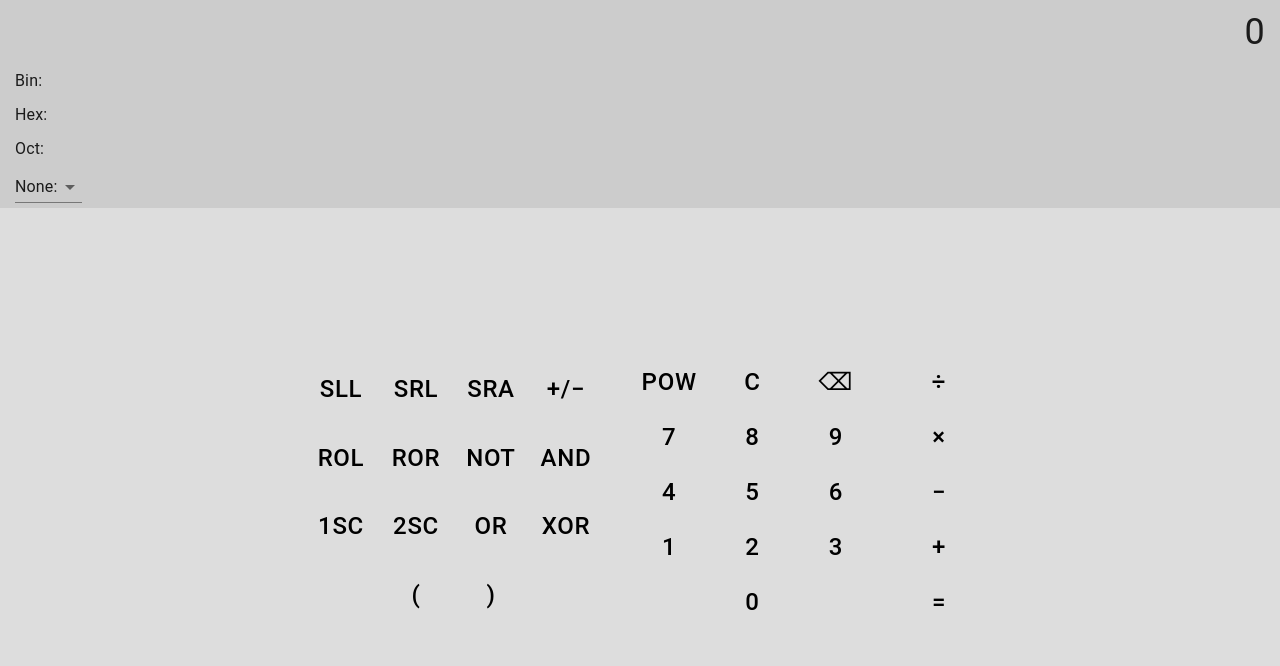
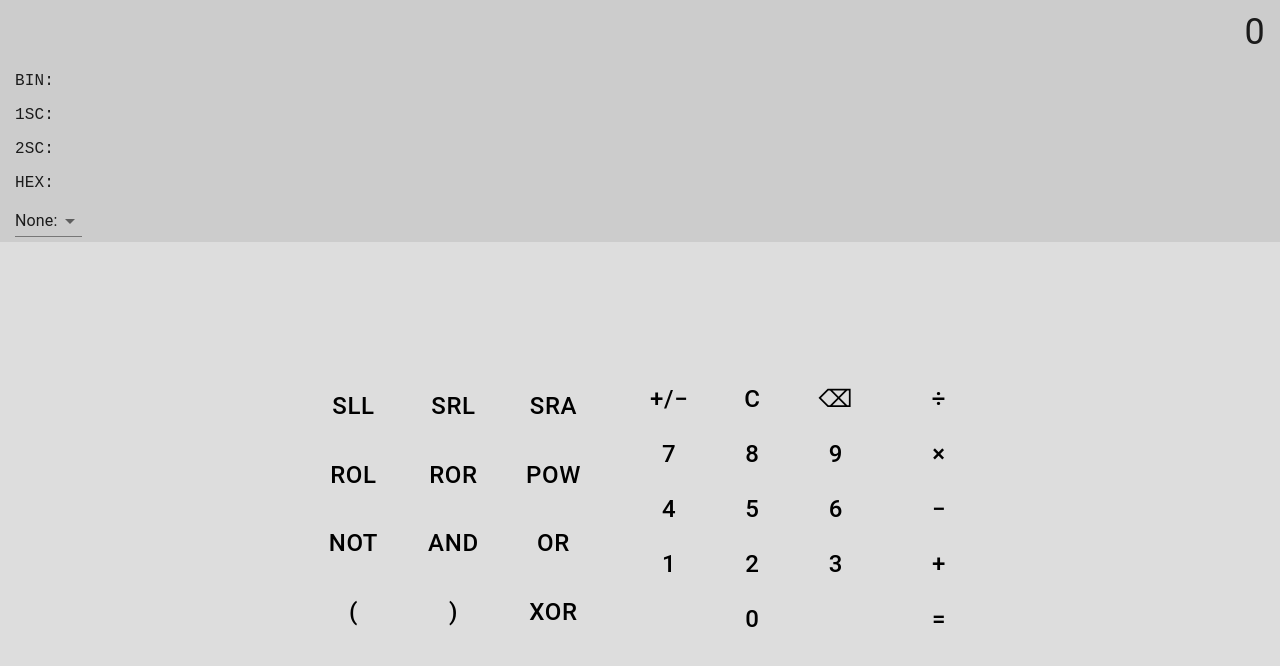
Before and after one commit to eggroll-bot/programmers-calculator, a React (Create React App) app: page / in a window 1280 px wide. Shown: the top 666 px of the page. Built offline with nearby package versions, Linux system fonts and the light colour scheme.

Commit message:
Cleaned up TO-DOs, organized buttons, added 1SC and 2SC to secondary display

```diff
--- a/public/electron.js
+++ b/public/electron.js
@@ -6,7 +6,7 @@ function createWindow () {
 	const mainWindow = new BrowserWindow( {
 		title: "Programmer's Calculator",
 		width: isDev ? 1050 : 750,
-		height: 550,
+		height: 600,
 		resizable: false,
 		webPreferences: {
 			preload: path.join( __dirname, "preload.js" )
--- a/src/components/MainScreen.js
+++ b/src/components/MainScreen.js
@@ -20,7 +20,7 @@ function MainScreen( ) {
 				<div style={ { flex: 1, padding: "30px" } }>
 					<Grid container justify="center" spacing={ 3 } style={ { alignItems: "center", height: "100%" } }>
 						<Grid item>
-							<ButtonPad fontSize="24px" height="275px" operations={ advancedOperationPad } width="300px" xs={ 3 } />
+							<ButtonPad fontSize="24px" height="275px" operations={ advancedOperationPad } width="300px" xs={ 4 } />
 						</Grid>
 
 						<Grid item>
--- a/src/components/SecondaryDisplay.js
+++ b/src/components/SecondaryDisplay.js
@@ -3,21 +3,25 @@ import { MenuItem, Paper, Select, Typography } from "@material-ui/core";
 import PropTypes from "prop-types";
 
 // TO-DO: Finish base selection dropdown menu.
-// TO-DO: Finish converting from primary display (decimal) to the below bases.
+// TO-DO: Finish converting from primary display (decimal) to the below bases. Secondary display should convert the last number it finds. BIN is unsigned binary with negative sign prepended if negative.
 
 function SecondaryDisplay( props ) {
 	return (
 		<Paper square elevation={ 0 } style={ { textAlign: "left", width: props.width } }>
-			<Typography style={ { fontSize: "16px", height: props.height, overflowX: "auto", padding: "5px 15px" } }>
-				Bin:
+			<Typography style={ { fontFamily: "monospace", fontSize: "16px", height: props.height, overflowX: "auto", padding: "5px 15px" } }>
+				BIN:&emsp;&emsp;&emsp;&emsp;&emsp;
 			</Typography>
 
-			<Typography style={ { fontSize: "16px", height: props.height, overflowX: "auto", padding: "5px 15px" } }>
-				Hex:
+			<Typography style={ { fontFamily: "monospace", fontSize: "16px", height: props.height, overflowX: "auto", padding: "5px 15px" } }>
+				1SC:&emsp;&emsp;&emsp;&emsp;&emsp;
 			</Typography>
 
-			<Typography style={ { fontSize: "16px", height: props.height, overflowX: "auto", padding: "5px 15px" } }>
-				Oct:
+			<Typography style={ { fontFamily: "monospace", fontSize: "16px", height: props.height, overflowX: "auto", padding: "5px 15px" } }>
+				2SC:&emsp;&emsp;&emsp;&emsp;&emsp;
+			</Typography>
+
+			<Typography style={ { fontFamily: "monospace", fontSize: "16px", height: props.height, overflowX: "auto", padding: "5px 15px" } }>
+				HEX:&emsp;&emsp;&emsp;&emsp;&emsp;
 			</Typography>
 
 			<div style={ { padding: "5px 15px" } }>
--- a/src/util/advanced-operation-pad.js
+++ b/src/util/advanced-operation-pad.js
@@ -1,8 +1,6 @@
 import displayOperation from "./display-operation";
 
-// TO-DO: Finish +/-, 1SC, and 2SC.
-// TO-DO: For +/-, 1SC, and 2SC, if the display contains operators, make an error show up saying that the display cannot contain operators.
-// TO-DO: Finish NOT.
+// TO-DO: Finish POW and NOT.
 
 export default [
 	{
@@ -18,16 +16,16 @@ export default [
 		onClick: displayOperation.appendOperation
 	},
 	{
-		text: "+/−",
-		onClick: ( ) => { }
-	},
-	{
 		text: "ROL",
 		onClick: displayOperation.appendOperation
 	},
 	{
 		text: "ROR",
 		onClick: displayOperation.appendOperation
+	},
+	{
+		text: "POW",
+		onClick: ( ) => { }
 	},
 	{
 		text: "NOT",
@@ -38,19 +36,7 @@ export default [
 		onClick: displayOperation.appendOperation
 	},
 	{
-		text: "1SC",
-		onClick: ( ) => { }
-	},
-	{
-		text: "2SC",
-		onClick: ( ) => { }
-	},
-	{
 		text: "OR",
-		onClick: displayOperation.appendOperation
-	},
-	{
-		text: "XOR",
 		onClick: displayOperation.appendOperation
 	},
 	{
@@ -60,5 +46,9 @@ export default [
 	{
 		text: ")",
 		onClick: displayOperation.appendParentheses
+	},
+	{
+		text: "XOR",
+		onClick: displayOperation.appendOperation
 	}
 ];
--- a/src/util/numpad.js
+++ b/src/util/numpad.js
@@ -1,10 +1,10 @@
 import displayOperation from "./display-operation";
 
-// TO-DO: Finish POW.
+// TO-DO: Finish +/-. Make it turn the last number negative. Add handling for negative numbers to calculator.
 
 export default [
 	{
-		text: "POW",
+		text: "+/−",
 		onClick: ( ) => { }
 	},
 	{
```
